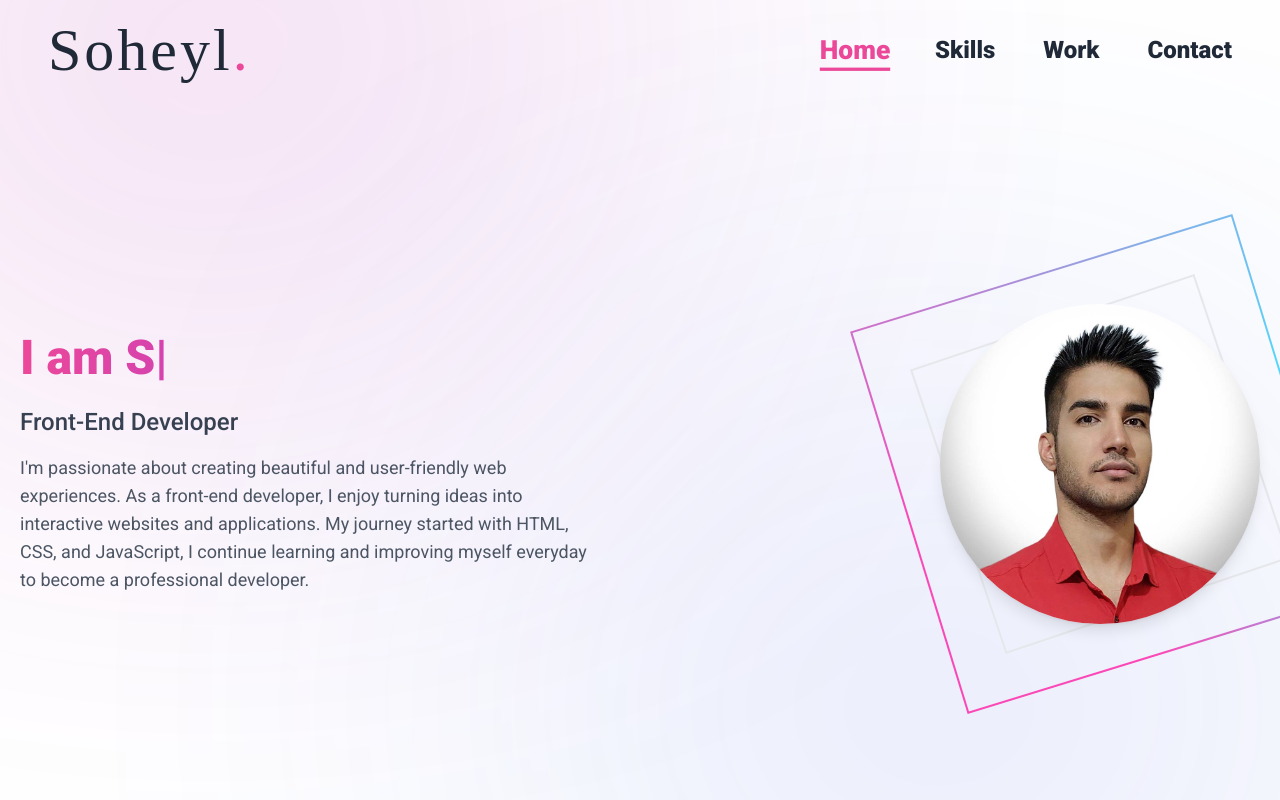
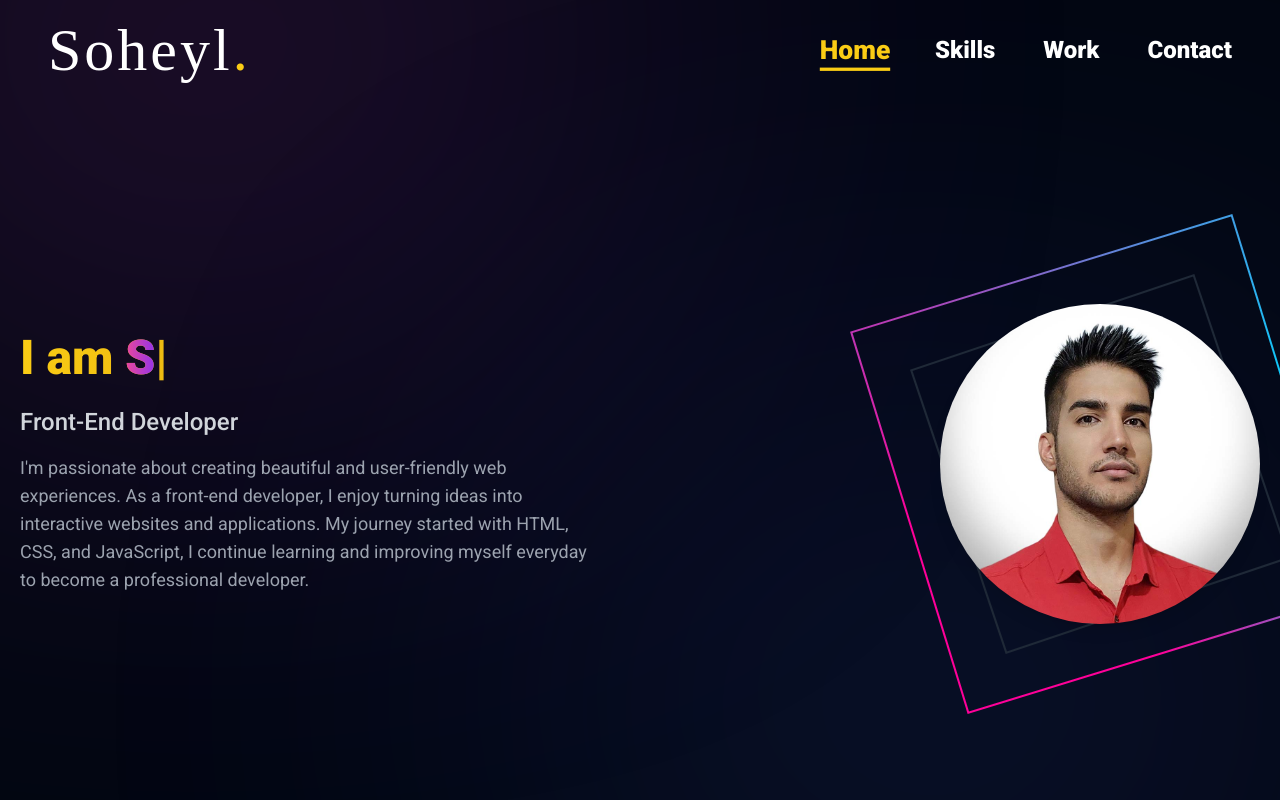
Before and after one commit to SoheylAshena/SoheylAshena.github.io, a React (Vite) app: page / in a window 1280 px wide. Built offline with nearby package versions, Linux system fonts and the light colour scheme; a web font is replaced by a local one.

Commit message:
Again, Tweaks

```diff
--- a/src/App.jsx
+++ b/src/App.jsx
@@ -8,7 +8,7 @@ import Skills from "./Components/Skills";
 import Work from "./Components/Work";
 import Contact from "./Components/Contact";
 import data from "./data";
-import Loading from "./Loading";
+import Loading from "./Components/Loading";
 
 const App = () => {
   const [currentSection, setCurrentSection] = useState("Home");
--- a/src/Components/Background.jsx
+++ b/src/Components/Background.jsx
@@ -1,15 +1,7 @@
 import { motion } from "framer-motion";
-import Firework from "./Firework";
 function BackGround() {
   return (
-    <div className="fixed left-0 top-0 -z-50 h-screen w-full overflow-hidden">
-      {/* Animated Background Elements */}
-      <motion.div
-        className="absolute inset-0 z-0 dark:bg-[radial-gradient(circle_at_top,_rgba(255,20,147,0.1),_rgba(30,30,30,1))]"
-        initial={{ opacity: 0 }}
-        animate={{ opacity: 1 }}
-        transition={{ duration: 2 }}
-      />
+    <div className="fixed left-0 top-0 -z-50 h-screen w-full overflow-hidden bg-white transition-colors duration-500 dark:bg-gray-950">
       <motion.div
         className="absolute -left-16 -top-16 h-[50%] w-[50%] rounded-full bg-gradient-to-br from-pink-500 to-purple-700 opacity-40 blur-[250px]"
         animate={{ x: [0, -50, 0], y: [0, -100, 0] }}
--- a/src/Components/Contact.jsx
+++ b/src/Components/Contact.jsx
@@ -42,7 +42,7 @@ const Contact = () => {
         <h2 className="bg-gradient-to-r from-pink-500 to-purple-600 bg-clip-text text-6xl font-extrabold text-transparent dark:from-yellow-400 dark:to-yellow-600">
           Get in Touch
         </h2>
-        <p className="mx-auto mt-4 max-w-3xl text-lg text-gray-600 dark:text-gray-400">
+        <p className="mx-auto mt-4 max-w-3xl text-lg text-gray-600 transition-colors duration-500 dark:text-gray-400">
           Reach out, and I’ll get back to you as soon as possible. Feel free to
           drop a message.
         </p>
@@ -51,15 +51,15 @@ const Contact = () => {
       <motion.form
         ref={form}
         onSubmit={sendEmail}
-        className="mx-auto max-w-2xl rounded-3xl border-4 border-transparent bg-gradient-to-tr from-purple-600 to-pink-500 bg-clip-border text-purple-900 shadow-lg dark:text-purple-300"
+        className="mx-auto max-w-2xl rounded-3xl border-4 border-transparent bg-gradient-to-tr from-purple-600 to-pink-500 bg-clip-border text-purple-900 shadow-lg transition-colors duration-500 dark:text-purple-300"
         initial={{ opacity: 0, y: 50 }}
         animate={{ opacity: 1, y: 0 }}
         transition={{ duration: 1 }}
       >
-        <div className="h-full w-full rounded-3xl bg-purple-50 p-3 md:p-14 dark:bg-gray-900">
+        <div className="h-full w-full rounded-3xl bg-purple-50 p-3 transition-colors duration-500 md:p-14 dark:bg-gray-900">
           <div className="relative mb-8">
             <input
-              className="peer w-full rounded-xl border bg-white p-4 outline-none transition focus:outline-none focus:ring-2 focus:ring-purple-500 focus:ring-offset-2 dark:border-gray-700 dark:bg-gray-900 dark:focus:ring-offset-gray-800"
+              className="peer w-full rounded-xl border bg-white p-4 outline-none transition-colors duration-500 focus:outline-none focus:ring-2 focus:ring-purple-500 focus:ring-offset-2 dark:border-gray-700 dark:bg-gray-900 dark:focus:ring-offset-gray-800"
               type="text"
               name="from_name"
               placeholder="Your beautiful name"
@@ -69,7 +69,7 @@ const Contact = () => {
 
           <div className="relative mb-8">
             <input
-              className="peer w-full rounded-xl border bg-white p-4 outline-none transition focus:outline-none focus:ring-2 focus:ring-purple-500 focus:ring-offset-2 dark:border-gray-700 dark:bg-gray-900 dark:focus:ring-offset-gray-800"
+              className="peer w-full rounded-xl border bg-white p-4 outline-none transition-colors duration-500 focus:outline-none focus:ring-2 focus:ring-purple-500 focus:ring-offset-2 dark:border-gray-700 dark:bg-gray-900 dark:focus:ring-offset-gray-800"
               type="email"
               name="from_email"
               placeholder="Your E-mail"
@@ -79,7 +79,7 @@ const Contact = () => {
 
           <div className="relative mb-8">
             <textarea
-              className="peer w-full rounded-xl border bg-white p-4 outline-none transition focus:outline-none focus:ring-2 focus:ring-purple-500 focus:ring-offset-2 dark:border-gray-700 dark:bg-gray-900 dark:focus:ring-offset-gray-800"
+              className="peer w-full rounded-xl border bg-white p-4 outline-none transition-colors duration-500 focus:outline-none focus:ring-2 focus:ring-purple-500 focus:ring-offset-2 dark:border-gray-700 dark:bg-gray-900 dark:focus:ring-offset-gray-800"
               name="message"
               rows="6"
               placeholder="Tell me, I am all ears..."
--- /dev/null
+++ b/src/Components/Loading.jsx
@@ -0,0 +1,11 @@
+import React from "react";
+
+const Loading = () => {
+  return (
+    <div className="absolute right-0 top-0 flex h-screen w-full items-center justify-center">
+      <img className="h-32 w-32" src="loading.svg" alt="loading indicator" />
+    </div>
+  );
+};
+
+export default Loading;
--- a/src/Components/Main.jsx
+++ b/src/Components/Main.jsx
@@ -1,5 +1,5 @@
 import Typing from "./Typing";
-import Firework from "./Firework";
+// import Firework from "./Firework";
 import { motion } from "framer-motion";
 
 function Main({ data }) {
@@ -17,7 +17,16 @@ function Main({ data }) {
       <div className="relative order-1 my-10 flex h-64 w-64 items-center justify-center md:order-2 md:h-80 md:w-80">
         {/* Dynamic Outer Glow Rings */}
         <motion.div
-          className="absolute h-[400px] w-[400px] animate-pulse"
+          className="absolute h-[300px] w-[300px] border-2 border-gray-300 transition-colors duration-500 dark:border-gray-800"
+          animate={{ rotate: -360 }}
+          transition={{
+            duration: 18,
+            repeat: Infinity,
+            ease: "linear",
+          }}
+        />
+        <motion.div
+          className="absolute h-[400px] w-[400px]"
           style={{
             border: "2px solid transparent",
             borderImage:
@@ -31,15 +40,7 @@ function Main({ data }) {
             ease: "linear",
           }}
         />
-        <motion.div
-          className="absolute h-[300px] w-[300px] border-2 border-gray-200 dark:border-gray-700/50"
-          animate={{ rotate: -360 }}
-          transition={{
-            duration: 18,
-            repeat: Infinity,
-            ease: "linear",
-          }}
-        />
+
         {/* Profile Image */}
         <motion.img
           src="pic.jpg"
@@ -49,9 +50,9 @@ function Main({ data }) {
           animate={{ scale: 1 }}
           transition={{ duration: 1, ease: "easeInOut" }}
         />
-        <div className="opacity-50 md:hidden">
+        {/* <div className="opacity-50 md:hidden">
           <Firework />
-        </div>
+        </div> */}
       </div>
 
       {/* Content Section */}
@@ -65,7 +66,7 @@ function Main({ data }) {
           <Typing data={texts} />
         </motion.h1>
         <motion.h3
-          className="mb-4 text-xl font-medium text-gray-700 md:text-2xl dark:text-gray-300"
+          className="mb-4 text-xl font-medium text-gray-700 transition-colors duration-500 md:text-2xl dark:text-gray-300"
           initial={{ opacity: 0, y: 20 }}
           animate={{ opacity: 1, y: 0 }}
           transition={{ duration: 1, delay: 0.3 }}
@@ -74,7 +75,7 @@ function Main({ data }) {
         </motion.h3>
         <motion.p
           id="soheyl-desc"
-          className="max-w-xl text-sm text-gray-600 md:text-lg dark:text-gray-400"
+          className="max-w-xl text-sm text-gray-600 transition-colors duration-500 md:text-lg dark:text-gray-400"
           initial={{ opacity: 0, y: 20 }}
           animate={{ opacity: 1, y: 0 }}
           transition={{ duration: 1, delay: 0.6 }}
--- a/src/Components/Nav.jsx
+++ b/src/Components/Nav.jsx
@@ -1,17 +1,17 @@
 import { useState, useEffect } from "react";
 import { MenuIcon, XIcon } from "@heroicons/react/outline";
-import { motion } from "framer-motion";
+import { AnimatePresence, motion } from "framer-motion";
 
 const Nav = ({ setCurrentSection }) => {
   const [isMobileMenuOpen, setIsMobileMenuOpen] = useState(false);
   const [activeSection, setActiveSection] = useState("Home");
   const [isDark, setIsDark] = useState(() => {
-    return localStorage.getItem("theme") === "dark";
+    localStorage.setItem("theme", "dark");
+    return true;
   });
 
   useEffect(() => {
     const root = window.document.documentElement;
-    root.classList.add("dark");
     if (isDark) {
       root.classList.add("dark");
       localStorage.setItem("theme", "dark");
@@ -38,10 +38,10 @@ const Nav = ({ setCurrentSection }) => {
   };
 
   return (
-    <header className="relative top-0 z-30 text-gray-800 transition-all duration-300 dark:bg-transparent dark:text-white">
+    <header className="relative top-0 z-30 text-gray-800 dark:bg-transparent dark:text-white">
       <div className="mx-auto flex max-w-7xl items-center justify-between px-6 py-5 md:px-12">
         {/* Logo */}
-        <div className="relative z-20 font-Imperial text-5xl tracking-wider transition-all duration-300 hover:text-pink-500 md:text-6xl dark:hover:text-yellow-400">
+        <div className="relative z-20 font-Imperial text-5xl tracking-wider transition-colors duration-500 hover:text-pink-500 md:text-6xl dark:hover:text-yellow-400">
           <a href="#home" onClick={toggleDark}>
             Soheyl
             <span className="text-pink-500 dark:text-yellow-400">.</span>
@@ -55,7 +55,7 @@ const Nav = ({ setCurrentSection }) => {
               key={section}
               href={`#${section.toLowerCase()}`}
               onClick={() => handleLinkClick(section)}
-              className={`group relative transition-all duration-300 ${
+              className={`group relative transition-all duration-500 ${
                 activeSection === section
                   ? "scale-110 text-pink-500 dark:text-yellow-400"
                   : "hover:text-gray-500 dark:hover:text-gray-300"
@@ -86,15 +86,23 @@ const Nav = ({ setCurrentSection }) => {
       </div>
 
       {/* Mobile Menu */}
+
+      <AnimatePresence>
         {isMobileMenuOpen && (
-        <div className="fixed inset-0 z-10 flex h-screen w-full flex-col items-center justify-center bg-white/90 text-center backdrop-blur-md transition-all duration-300 dark:bg-black/50">
+          <motion.div
+            initial={{ opacity: 0 }}
+            animate={{ opacity: 1 }}
+            exit={{ translateX: "100%" }}
+            transition={{ duration: 0.3 }}
+            className="fixed inset-0 z-10 flex h-screen w-full flex-col items-center justify-center bg-white/80 text-center backdrop-blur-md transition-colors duration-500 dark:bg-gray-950/80"
+          >
             <nav className="flex flex-col items-center space-y-12">
               {["Home", "Skills", "Work", "Contact"].map((section, index) => (
                 <motion.a
                   key={section}
                   initial={{ opacity: 0, translateY: 20 }}
                   animate={{ opacity: 1, translateY: 0 }}
-                transition={{ delay: index * 0.2 }}
+                  transition={{ delay: index * 0.2 + 0.3 }}
                   href={`#${section.toLowerCase()}`}
                   onClick={() => handleLinkClick(section)}
                   className={`text-4xl font-extrabold text-gray-800 dark:text-white ${
@@ -107,8 +115,9 @@ const Nav = ({ setCurrentSection }) => {
                 </motion.a>
               ))}
             </nav>
-        </div>
+          </motion.div>
         )}
+      </AnimatePresence>
     </header>
   );
 };
--- a/src/Components/Skills.jsx
+++ b/src/Components/Skills.jsx
@@ -54,7 +54,7 @@ function Skills({ data }) {
         <h2 className="bg-gradient-to-r from-pink-500 to-purple-600 bg-clip-text text-6xl font-bold text-transparent dark:from-yellow-400 dark:to-yellow-600">
           My Skills
         </h2>
-        <p className="mx-auto mt-4 max-w-2xl text-lg text-gray-600 dark:text-gray-400">
+        <p className="mx-auto mt-4 max-w-2xl text-lg text-gray-600 transition-colors duration-500 dark:text-gray-400">
           A showcase of technologies I use to craft exceptional experiences.
         </p>
       </motion.div>
@@ -76,7 +76,7 @@ function Skills({ data }) {
         {data.skills.skill.map((item, index) => (
           <motion.div
             key={item.id}
-            className="group relative flex transform flex-col items-center justify-center rounded-xl border-2 border-gray-300 p-6 transition-all duration-300 hover:scale-105 hover:border-pink-500 dark:border-white/10 dark:bg-transparent dark:shadow-none"
+            className="group relative flex transform flex-col items-center justify-center rounded-xl border-2 border-gray-300 p-6 transition-colors duration-500 hover:scale-105 hover:border-pink-500 dark:border-white/10 dark:bg-transparent dark:shadow-none"
             variants={{
               hidden: { opacity: 0, y: 50 },
               visible: { opacity: 1, y: 0 },
@@ -91,11 +91,11 @@ function Skills({ data }) {
                 e.stopPropagation(); // Prevent modal trigger click from bubbling
                 openDec(item);
               }}
-              className="mb-4 h-20 w-20 object-contain transition-transform duration-300 group-hover:scale-110 group-hover:drop-shadow-[0_5px_15px_rgba(236,72,153,0.6)]"
+              className="mb-4 h-20 w-20 object-contain transition-transform duration-500 group-hover:scale-110 group-hover:drop-shadow-[0_5px_15px_rgba(236,72,153,0.6)]"
               whileHover={{ scale: 1.1 }}
             />
             {/* Skill Name */}
-            <p className="text-lg font-semibold tracking-wide text-gray-800 transition-colors duration-300 group-hover:text-pink-500 dark:text-gray-100">
+            <p className="text-lg font-semibold tracking-wide text-gray-800 transition-colors duration-500 group-hover:text-pink-500 dark:text-gray-100">
               {item.name}
             </p>
           </motion.div>
@@ -136,7 +136,7 @@ function Skills({ data }) {
 
       {/* Section Description */}
       <motion.p
-        className="mx-auto mt-12 max-w-3xl text-center text-lg text-gray-600 dark:text-gray-300"
+        className="mx-auto mt-12 max-w-3xl text-center text-lg text-gray-600 transition-colors duration-500 dark:text-gray-300"
         initial={{ opacity: 0, y: 20 }}
         animate={{ opacity: 1, y: 0 }}
         transition={{ duration: 1 }}
--- a/src/Components/Work.jsx
+++ b/src/Components/Work.jsx
@@ -6,7 +6,7 @@ function Work(props) {
   const project = data.projects.project.map((proj, index) => (
     <motion.div
       key={proj.id}
-      className="group relative transform overflow-hidden rounded-xl border-4 border-transparent bg-gradient-to-r from-pink-500 to-purple-600 bg-clip-border shadow-lg transition-transform duration-500 hover:scale-105 hover:shadow-2xl"
+      className="group relative overflow-hidden rounded-xl border-4 border-transparent bg-gradient-to-r from-pink-500 to-purple-600 bg-clip-border shadow-lg"
       initial={{ opacity: 0, y: 50 }}
       whileInView={{ opacity: 1, y: 0 }}
       viewport={{ once: true }}
@@ -17,7 +17,7 @@ function Work(props) {
         <img
           src={proj.img}
           alt={proj.name}
-          className="h-full w-full object-cover transition-transform duration-700 group-hover:scale-110"
+          className="h-full w-full object-cover transition-transform duration-500 group-hover:scale-110"
         />
         <motion.div
           className="absolute inset-0 bg-gradient-to-b from-transparent to-black opacity-0 transition-opacity duration-500 group-hover:opacity-100"
@@ -34,7 +34,7 @@ function Work(props) {
       </div>
 
       {/* Links Section */}
-      <div className="flex items-center justify-between bg-white p-4 dark:bg-gray-900">
+      <div className="flex items-center justify-between bg-white p-4 transition-colors duration-500 dark:bg-gray-900">
         <a
           href={proj.page}
           target="_blank"
@@ -76,7 +76,7 @@ function Work(props) {
         <h2 className="bg-gradient-to-r from-pink-500 to-purple-600 bg-clip-text text-6xl font-extrabold tracking-wide text-transparent dark:from-yellow-400 dark:to-yellow-600">
           Featured Projects
         </h2>
-        <p className="mx-auto mt-4 max-w-2xl text-lg text-gray-600 dark:text-gray-400">
+        <p className="mx-auto mt-4 max-w-2xl text-lg text-gray-600 transition-colors duration-500 dark:text-gray-400">
           A curated list of my most remarkable works. Explore the journey and
           creativity!
         </p>
--- a/src/Loading.jsx
+++ /dev/null
@@ -1,15 +0,0 @@
-import React from "react";
-
-const Loading = () => {
-  return (
-    <div className="container flex justify-center">
-      <img
-        className="mt-52 h-32 w-32"
-        src="loading.svg"
-        alt="loading indicator"
-      />
-    </div>
-  );
-};
-
-export default Loading;
--- a/src/style.css
+++ b/src/style.css
@@ -8,7 +8,7 @@ html {
   user-select: none;
 }
 body {
-  @apply bg-white transition-all duration-700 dark:bg-black;
+  @apply bg-white dark:bg-black;
 }
 
 .container {
```
Lines whose indentation alone changed are shown as unchanged.
